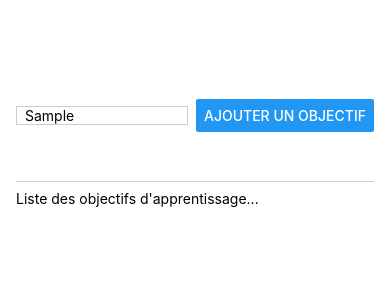
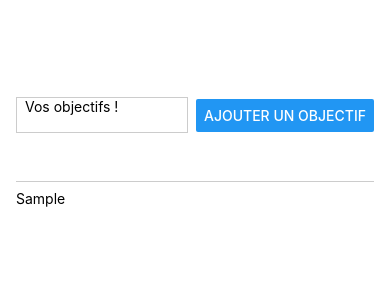
Before and after one commit to ak-code-90/little_react_native_project, a React Native app: screen / in a window 390 px wide. Both pictures are taken after typing "Sample" into the empty fields and a click on the button "AJOUTER UN OBJECTIF". Shown: the top 300 px of the page. Built offline with nearby package versions, Linux system fonts and the light colour scheme.

Commit message:
main logic added

```diff
--- a/App.js
+++ b/App.jsx
@@ -1,16 +1,38 @@
 import { StyleSheet, Text, View, Button, TextInput } from 'react-native';
+import { useState } from 'react';
+import { nanoid } from 'nanoid'
 
 export default function App() {
+  const [inputValue,setInputValue] = useState('');
+  const [goalList,setGoalList] = useState([]);
+
+
+  function handleChange(text) {
+    setInputValue(text);
+  }
+
+  function handlePress(event) {
+    event.preventDefault();
+    setGoalList(prevList => ([...prevList,inputValue]))
+    setInputValue('');
+  }
+
   return (
     <>
-
     <View style={styles.appContainer}>
      <View style={styles.inputContainer}>
-      <TextInput style={styles.textInput} placeholder="Vos objectifs !"/>
-      <Button style={StyleSheet.button} title="Ajouter un objectif" />
+      <TextInput
+        value={inputValue}
+        onChangeText={handleChange}
+        style={styles.textInput}
+        placeholder="Vos objectifs !"
+        maxLength={100}
+        multiline={true}
+        />
+      <Button onPress={handlePress} style={StyleSheet.button} title="Ajouter un objectif" />
      </View>
      <View style={styles.goalsContainer}>
-      <Text>Liste des objectifs d'apprentissage...</Text>
+      {goalList.map((goal,i) => <Text key={goal[i]}>{goal}</Text>)}
      </View>
     </View>
     </>
```
